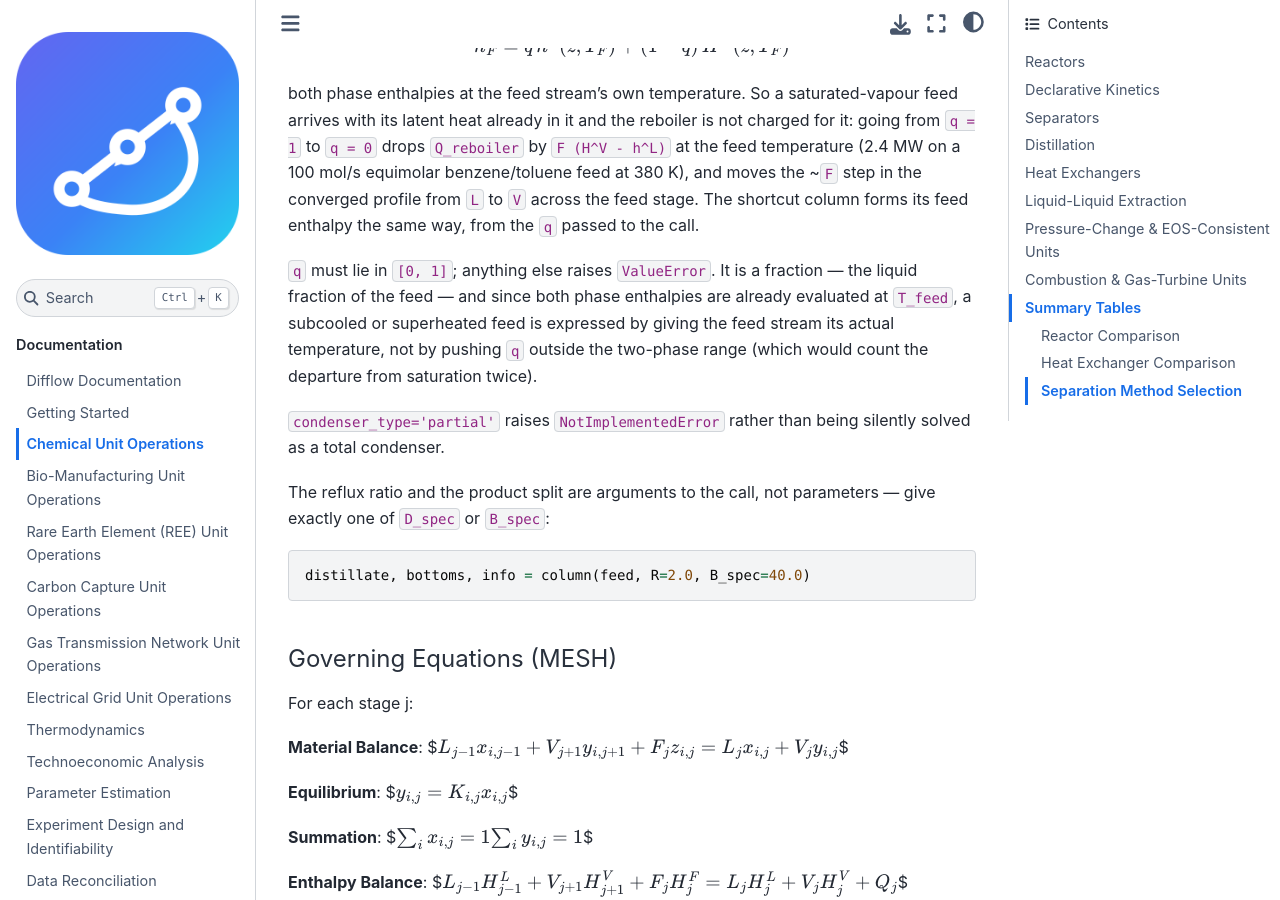
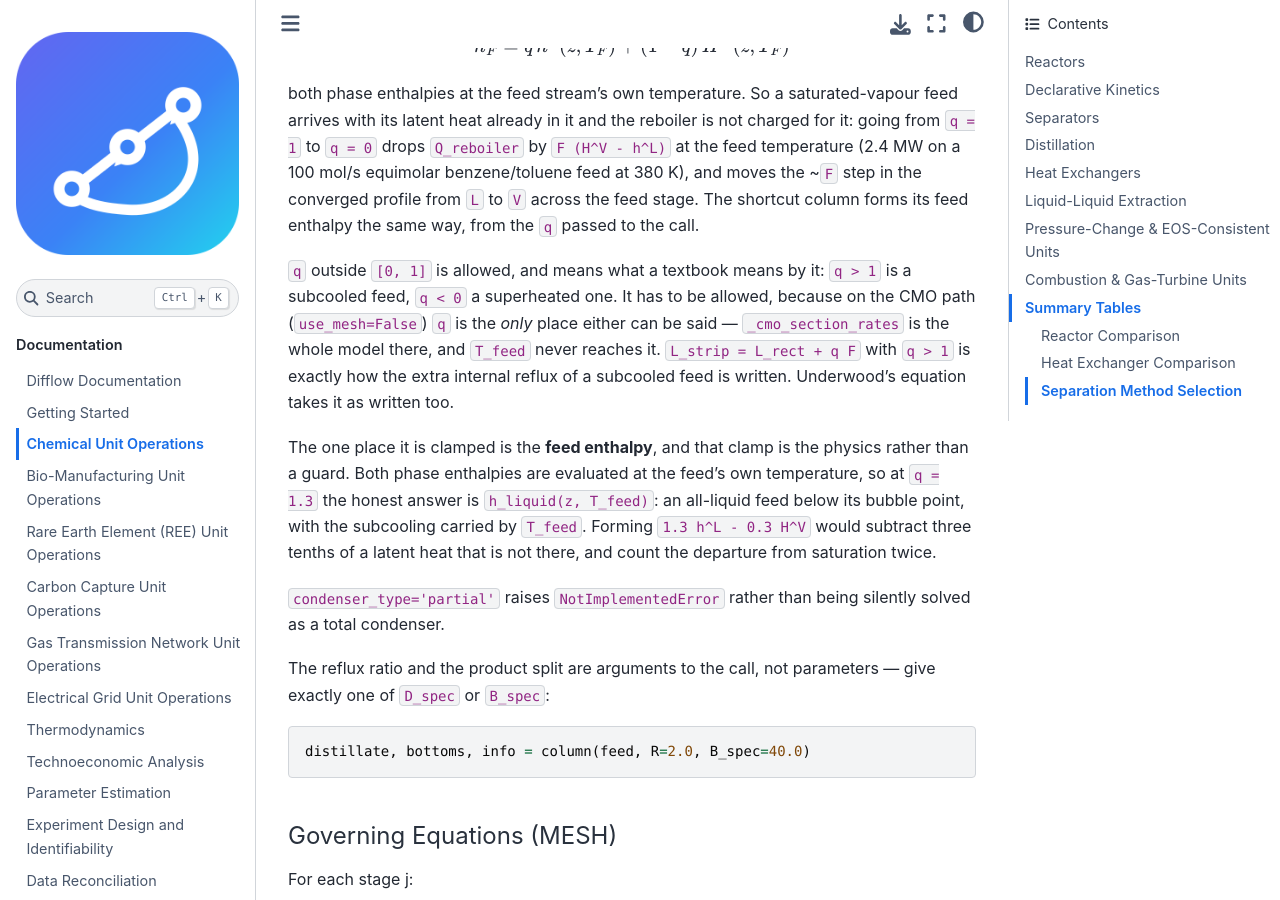
Before and after one commit to jkitchin/differentiable-flowsheets, a Jupyter Book: the page built from docs/unit-operations-chemical.md, in a window 1280 px wide and 900 px high, scrolled down 23650 px. Built offline with Jupyter Book 1.0.4 settings and Sphinx 7.4.7 and the Sphinx Book theme 1.1.4, drawn with Linux system fonts in a browser that asks for light colours.

Commit message:
fix(distillation): let q say what a subcooled feed is, and clamp only the enthalpy
`_validate_q` rejected any concrete `q` outside [0, 1] from both
`DistillationColumnParams.__post_init__` and `ShortcutColumn.__call__`.
But on the CMO path `q` is the only place a subcooled (q > 1) or
superheated (q < 0) feed can be said at all: `_cmo_section_rates` is the
whole model there and `T_feed` never reaches it. `L_strip = L_rect + q F`
with q > 1 is exactly how the extra internal reflux of a subcooled feed is
written, and Underwood's `1 - q` is stated for any q. The guard was not
redirecting to another way of saying it -- it made the case inexpressible.

The concern behind the guard is real but narrower than the guard was. Both
phase enthalpies are evaluated at the feed's own temperature, so forming
`1.3 h_liq - 0.3 H_vap` subtracts three tenths of a latent heat that is not
there and counts the departure from saturation twice. That is a statement
about the enthalpy mixture, not about q.

So the clamp moves inside `_feed_molar_enthalpy` and lives nowhere else. At
q = 1.3 the feed enthalpy is `h_liquid(z, T_feed)` -- an all-liquid feed
below its bubble point, with the subcooling carried by `T_feed`. The
section flows and Underwood keep reading the raw q.

`_validate_q` and both call sites are deleted. The two rejection tests are
replaced by four on the new behaviour, and the docs paragraph follows.

Co-Authored-By: Claude Opus 5 <noreply@anthropic.com>
Claude-Session: https://claude.ai/code/session_01UC5Y7FcrQz1humuVkWyUxZ

```diff
--- a/docs/unit-operations-chemical.md
+++ b/docs/unit-operations-chemical.md
@@ -882,11 +882,19 @@ equimolar benzene/toluene feed at 380 K), and moves the ~`F` step in the
 converged profile from `L` to `V` across the feed stage. The shortcut column
 forms its feed enthalpy the same way, from the `q` passed to the call.
 
-`q` must lie in `[0, 1]`; anything else raises `ValueError`. It is a fraction —
-the liquid fraction of the feed — and since both phase enthalpies are already
-evaluated at `T_feed`, a subcooled or superheated feed is expressed by giving
-the feed stream its actual temperature, not by pushing `q` outside the
-two-phase range (which would count the departure from saturation twice).
+`q` outside `[0, 1]` is allowed, and means what a textbook means by it: `q > 1`
+is a subcooled feed, `q < 0` a superheated one. It has to be allowed, because
+on the CMO path (`use_mesh=False`) `q` is the *only* place either can be said —
+`_cmo_section_rates` is the whole model there, and `T_feed` never reaches it.
+`L_strip = L_rect + q F` with `q > 1` is exactly how the extra internal reflux
+of a subcooled feed is written. Underwood's equation takes it as written too.
+
+The one place it is clamped is the **feed enthalpy**, and that clamp is the
+physics rather than a guard. Both phase enthalpies are evaluated at the feed's
+own temperature, so at `q = 1.3` the honest answer is `h_liquid(z, T_feed)`: an
+all-liquid feed below its bubble point, with the subcooling carried by
+`T_feed`. Forming `1.3 h^L - 0.3 H^V` would subtract three tenths of a latent
+heat that is not there, and count the departure from saturation twice.
 
 `condenser_type='partial'` raises `NotImplementedError` rather than being
 silently solved as a total condenser.
```
Also changed, not shown: 2 other files.
